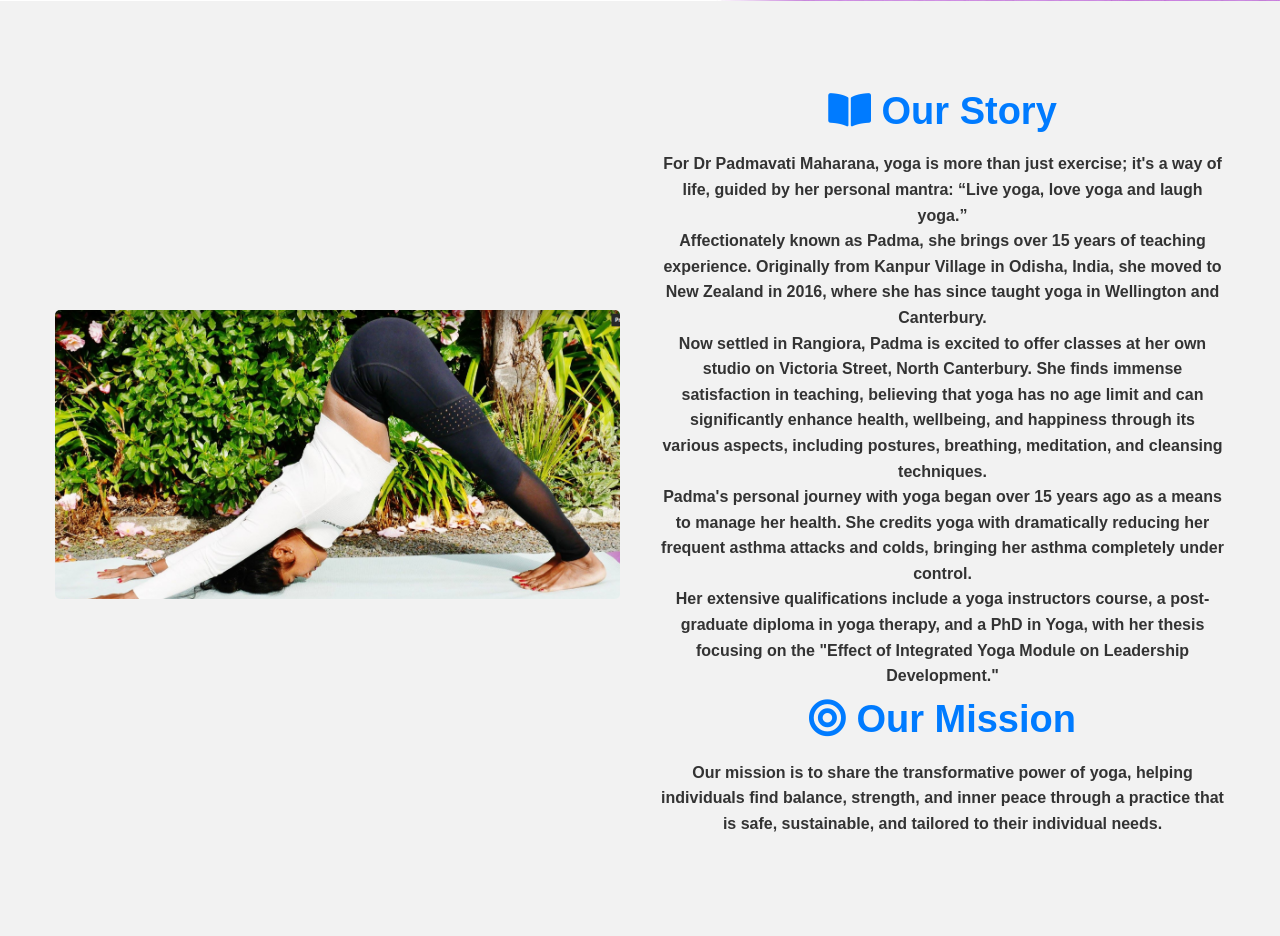
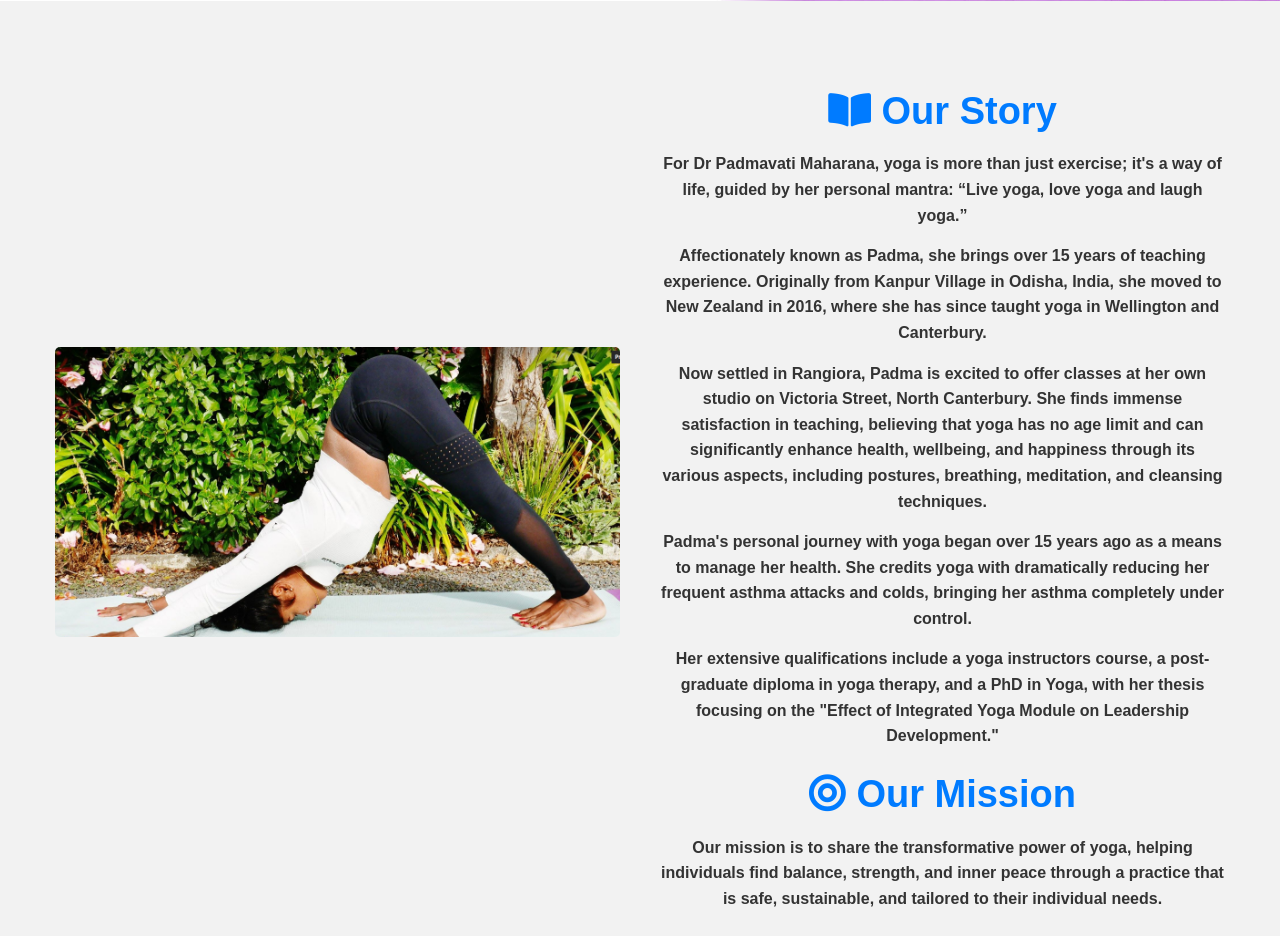
Before and after one commit to rmoharana038/rangiorayoga, a PHP site: page /about.html in a window 1280 px wide. Shown: the part 435-1371 px from the top of the page. Run offline with PHP 8.4, Linux system fonts and the light colour scheme.

Commit message:
feat: About Page Our Story Paragraph Spacing

```diff
--- a/assets/css/style.css
+++ b/assets/css/style.css
@@ -506,6 +506,14 @@ h2 {
     padding: 80px 0;
 }
 
+.about-text p {
+    margin-bottom: 15px; /* Add spacing between paragraphs */
+}
+
+.about-text p:last-child {
+    margin-bottom: 0; /* No margin after the last paragraph */
+}
+
 .about-grid {
     display: grid;
     grid-template-columns: 1fr 1fr;
```
